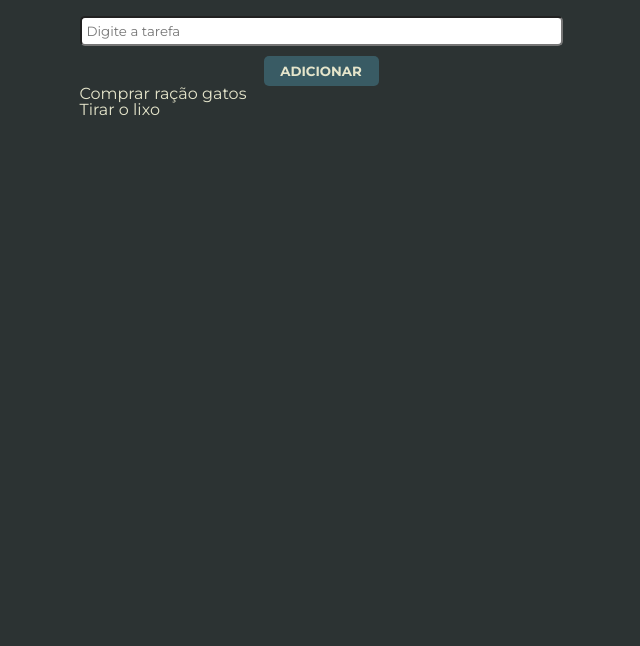
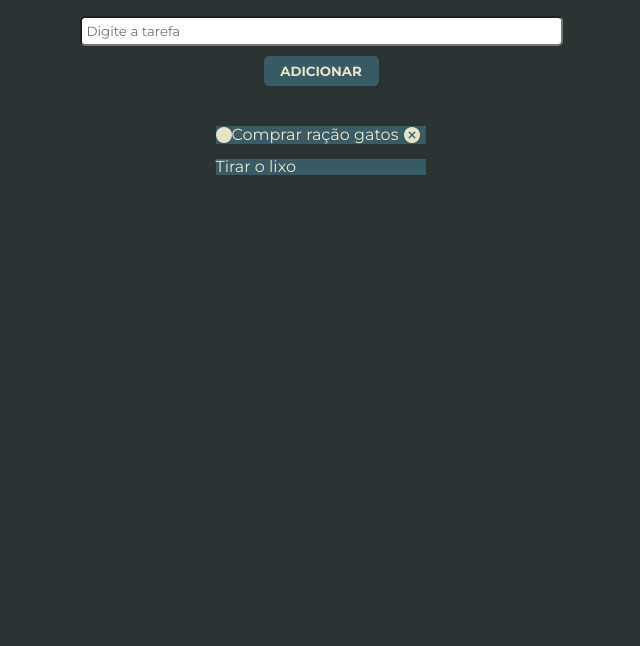
Before and after one commit to VSS-stack/to-do-list, a plain HTML site: page index.html in a window 1280 px wide. Shown: the part 154-800 px from the top of the page, without its empty margins (319-959 px from the left). Drawn offline with Linux system fonts and the light colour scheme.

Commit message:
atualizando estilos

```diff
--- a/index.html
+++ b/index.html
@@ -20,10 +20,14 @@
             <input class="input" type="text" name="input" placeholder="Digite a tarefa">
             <input class="btn" type="submit" value="Adicionar">
         </form>
-        <section>
+        <section class="lista">
             <ul>
-                <li>Comprar ração gatos</li>
-                <li>Tirar o lixo</li>
+                <li class="item">
+                    <button class="check"></button>
+                    <p>Comprar ração gatos</p>
+                    <button class="btn-delete"><img class="delete-icon" src="./assets/close-icon.png" alt="icone excluir"></button>
+                </li>
+                <li class="item"><p>Tirar o lixo</p></li>
             </ul>
         </section>
     </main>
--- a/style.css
+++ b/style.css
@@ -45,4 +45,46 @@ form {
     text-transform: uppercase;
     border: none;
     border-radius: 5px;
+    margin-bottom: 40px;
+    cursor: pointer;
 }
+
+.lista {
+    display: flex;
+    flex-direction: column;
+    align-items: center;
+}
+
+.item {
+    background-color: var(--cx-color);
+    display: flex;
+    flex-direction: row;
+    align-items: center;
+    margin-bottom: 15px;
+}
+
+.check {
+    background-color: var(--tx-color);
+    height: 16px;
+    width: 16px;
+    border-radius: 100%;
+    border: none;
+}
+
+.check:active {
+    background-color: transparent;
+    background-image: url(./assets/check-icon.png);
+    background-repeat: no-repeat;
+    background-size: contain;
+}
+
+.btn-delete {
+    background: none;
+    border: none;
+    display: flex;
+    cursor: pointer;
+}
+
+.delete-icon {
+    height: 16px;
+}
```
Also changed, not shown: assets/check-icon.png (added), assets/close-icon.png (added).
